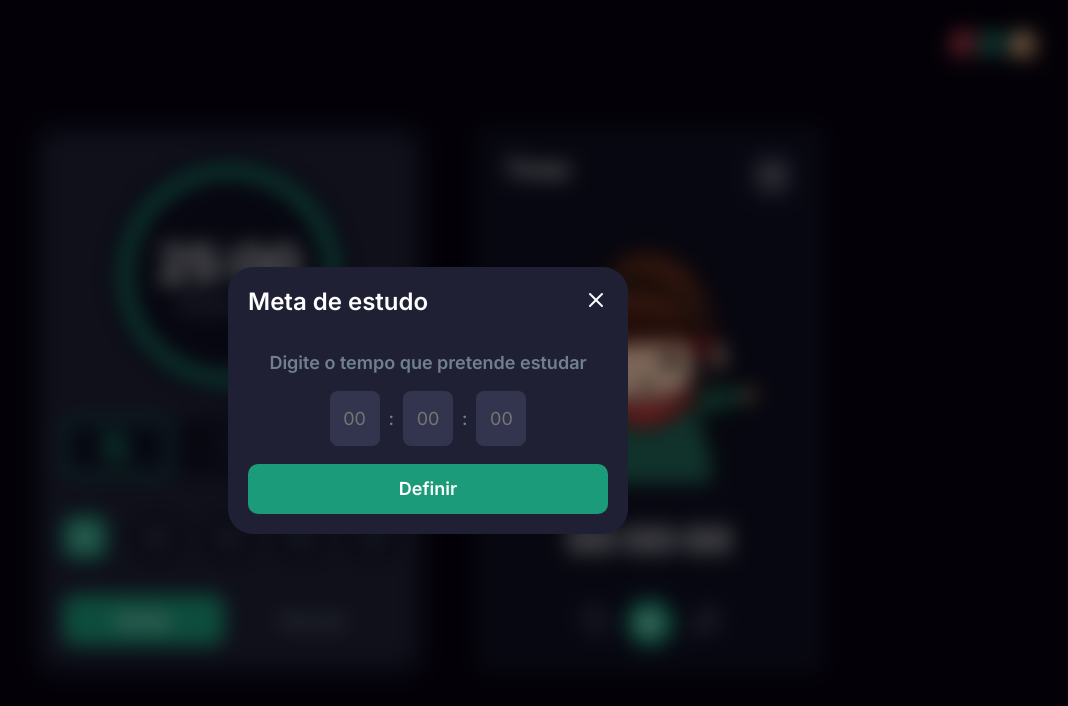
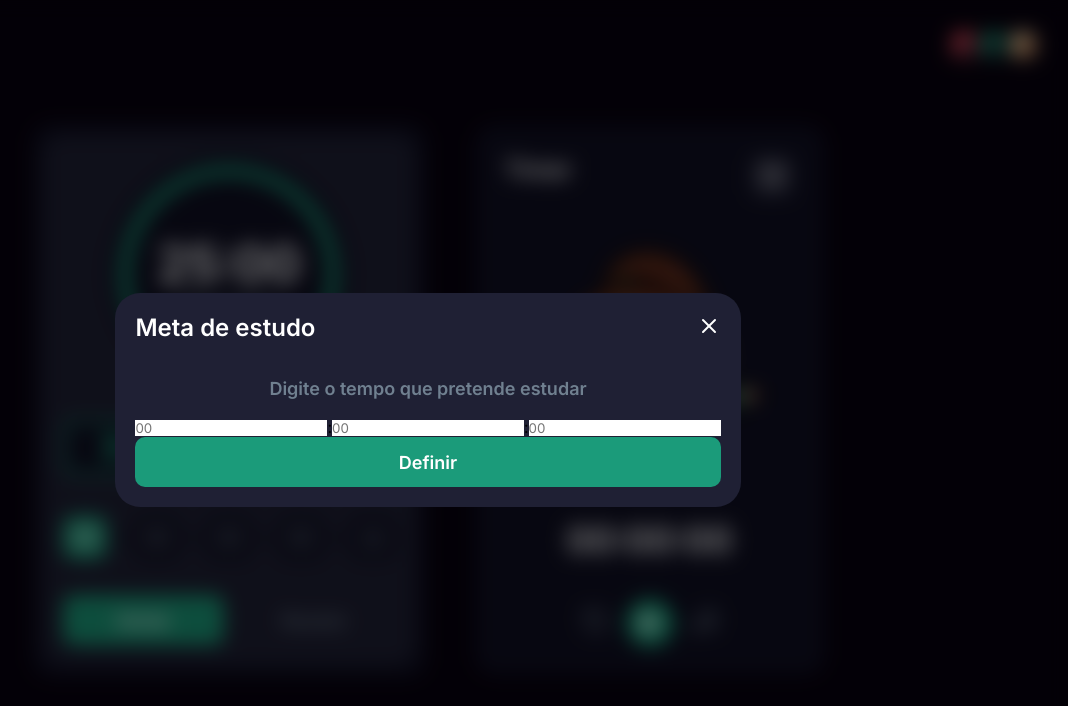
Before and after one commit to BruCamps/StudyLofi, a React (Vite) app: page / in a window 1280 px wide. Both pictures are taken after a click on the button 983 px from the left and 176 px from the top of the page. Shown: the top 706 px of the page, without its empty margins (212-1280 px from the left). Built offline with nearby package versions, Linux system fonts and the light colour scheme.

Commit message:
fix(modal-time): fix sintax modalTime in Timer.jsx

```diff
--- a/src/components/Modal/ModalTime.jsx
+++ b/src/components/Modal/ModalTime.jsx
@@ -4,7 +4,7 @@ import Button from '../Button/Button';
 import Text from '../Text/Text';
 import styles from './modals.module.css';
 
-export default function ModalTime({ isOpen, setOpen, title, children }) {
+export default function ModalTime({ isOpen, setOpen, title }) {
 
     if(!isOpen) return null;
 
@@ -21,7 +21,12 @@ export default function ModalTime({ isOpen, setOpen, title, children }) {
                                 </Button>
                             </div>
                             <>
-                                {children}
+                                <Text.H3>Digite o tempo que pretende estudar</Text.H3>
+                                <div className={styles.contentTimeInputs}>
+                                    <input type="number" placeholder="00"   />:
+                                    <input type="number" placeholder="00" />:
+                                    <input type="number" placeholder="00" />
+                                </div>
                                 <Button fullWidth>
                                     Definir
                                 </Button>
--- a/src/components/Timer/Timer.jsx
+++ b/src/components/Timer/Timer.jsx
@@ -45,18 +45,7 @@ const Timer = () => {
 
   return (
     <div className={styles.timerContainer}>
-      <ModalTime
-        isOpen={isModalOpen}
-        setOpen={() => setIsModalOpen((prev) => !prev)}
-        title="Meta de estudo"
-      >
-        <Text.H3>Digite o tempo que pretende estudar</Text.H3>
-        <div className={styles.contentTimeInputs}>
-          <input type="text" placeholder="00" />:
-          <input type="text" placeholder="00" />:
-          <input type="text" placeholder="00" />
-        </div>
-      </ModalTime>
+      <ModalTime isOpen={isModalOpen} setOpen={() => setIsModalOpen((prev) => !prev)} title="Meta de estudo" />
       <div className={styles.header}>
         <Text.H1>Timer</Text.H1>
         <Button id="timer-button-icon" className={styles.timerIcon} onClick={() => setIsModalOpen((prev) => !prev)}>
```
